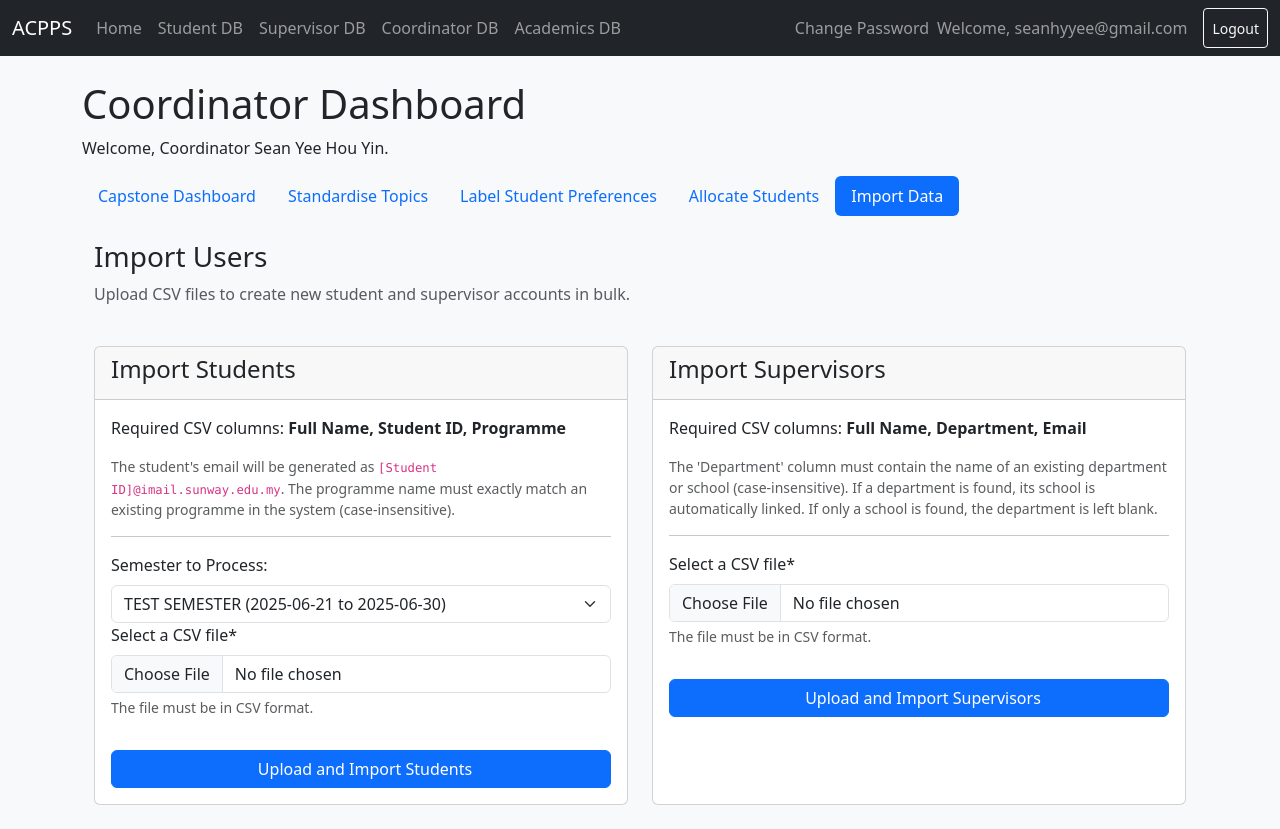
After one commit to SeanYee52/CAPSTONE-2, a Django app: page /dashboards/coordinator/import/ in a window 1280 px wide. The commit adds this page. Run offline with Django 5.2, Linux system fonts and the light colour scheme; a user stored in the database is signed in; data comes from the database, SQL or seed files in the repository; both versions use the stored data as it was after the commit; parts of the project's set-up code (start-up, migrations or seed data) failed here and were passed over; some libraries are stand-ins or nearby versions.

Commit message:
import csv and change password functions

```diff
--- a/ACPPS/ACPPS/settings.py
+++ b/ACPPS/ACPPS/settings.py
@@ -45,6 +45,8 @@ INSTALLED_APPS = [
     'rest_framework',
     'api',
     'widget_tweaks',
+    'crispy_forms',
+    'crispy_bootstrap5',
 ]
 
 MIDDLEWARE = [
@@ -146,3 +148,7 @@ CELERY_RESULT_BACKEND = 'redis://localhost:6379/0' # Stores task results
 CELERY_ACCEPT_CONTENT = ['json']
 CELERY_TASK_SERIALIZER = 'json'
 CELERY_RESULT_SERIALIZER = 'json'
+
+# Crispy Forms Settings
+CRISPY_ALLOWED_TEMPLATE_PACKS = "bootstrap5"
+CRISPY_TEMPLATE_PACK = "bootstrap5"
--- a/ACPPS/dashboards/urls.py
+++ b/ACPPS/dashboards/urls.py
@@ -8,7 +8,8 @@ from .views import (
     CoordinatorStandardizationView,
     CoordinatorLabelingView,
     UpdateProfileView,
-    CoordinatorMatchingView
+    CoordinatorMatchingView,
+    CoordinatorImportView
 )
 
 urlpatterns = [
@@ -20,6 +21,7 @@ urlpatterns = [
     path('coordinator/standardize/', CoordinatorStandardizationView.as_view(), name='coordinator_standardize'),
     path('coordinator/label/', CoordinatorLabelingView.as_view(), name='coordinator_label'),
     path('coordinator/match/', CoordinatorMatchingView.as_view(), name='coordinator_match'),
+    path('coordinator/import/', CoordinatorImportView.as_view(), name='coordinator_import'),
 
     path('update-profile/', UpdateProfileView.as_view(), name='update_profile'),
 ]
--- a/ACPPS/dashboards/views.py
+++ b/ACPPS/dashboards/views.py
@@ -1,3 +1,6 @@
+import csv
+import io
+from django.db import transaction
 from django.shortcuts import render, redirect
 from django.urls import reverse
 from django.views import View
@@ -13,7 +16,8 @@ from users.forms import (
     SupervisorProfileForm,
 )
 from users.models import User, StudentProfile, SupervisorProfile, CoordinatorProfile
-from academics.models import Semester
+from users.forms import CsvImportForm # The new form
+from academics.models import Programme, Department, School, Semester
 
 # --- Mixin for security ---
 class CoordinatorRequiredMixin(LoginRequiredMixin):
@@ -37,7 +41,10 @@ class StudentDashboardView(LoginRequiredMixin, View):
     template_name = 'dashboard/student.html'
 
     def get(self, request, *args, **kwargs):
-        supervisor = SupervisorProfile.objects.get(pk=request.user.studentprofile.supervisor)
+        try:
+            supervisor = SupervisorProfile.objects.get(pk=request.user.studentprofile.supervisor)
+        except:
+            supervisor = None
         if supervisor:
             context = {"supervisor": supervisor}
         else:
@@ -74,6 +81,7 @@ def supervisor_dashboard_view(request):
     # This view is not changed
     return render(request, 'dashboard/supervisor.html')
 
+#region COORDINATOR VIEWS
 class CoordinatorDashboardView(CoordinatorRequiredMixin, View):
     """
     The main overview dashboard for the coordinator.
@@ -91,9 +99,16 @@ class CoordinatorDashboardView(CoordinatorRequiredMixin, View):
             Q(negative_preferences__isnull=False) & ~Q(negative_preferences='')
         ).count()
 
+        students_allocated_count = StudentProfile.objects.filter(
+            supervisor__isnull=False
+        ).count
+
         context = {
             'supervisor_with_standardized_expertise_count': supervisors_with_standardized_expertise_count,
             'students_with_labeled_preferences_count': students_with_labeled_preferences_count,
+            'students_allocated_count': students_allocated_count,
+            'students_count': StudentProfile.objects.all().count(),
+            'supervisors_count': SupervisorProfile.objects.all().count(),
         }
         return render(request, self.template_name, context)
 
@@ -133,7 +148,7 @@ class CoordinatorLabelingView(CoordinatorRequiredMixin, View):
         if selected_semester_id_str:
             try:
                 selected_semester_id = int(selected_semester_id_str)
-                student_profiles_query = student_profiles_query.filter(semester_id=selected_semester_id)
+                student_profiles_query = student_profiles_query.filter(semester__pk=selected_semester_id)
             except (ValueError, TypeError):
                 # If the parameter is invalid, show no profiles
                 student_profiles_query = student_profiles_query.none()
@@ -202,6 +217,185 @@ class CoordinatorMatchingView(CoordinatorRequiredMixin, View):
         }
         return render(request, self.template_name, context)
 
+class CoordinatorImportView(CoordinatorRequiredMixin, View):
+    """
+    Provides a page for coordinators to import students and supervisors
+    from separate CSV files.
+    """
+    template_name = 'dashboard/coordinator_import.html'
+
+    def get(self, request, *args, **kwargs):
+        """Displays the two upload forms on the page."""
+        context = {
+            'student_form': CsvImportForm(),
+            'supervisor_form': CsvImportForm(),
+            'semesters': Semester.objects.all().order_by('-start_date')
+        }
+        return render(request, self.template_name, context)
+
+    def post(self, request, *args, **kwargs):
+        """Handles the form submission for either students or supervisors."""
+        if 'import_students' in request.POST:
+            return self._handle_student_import(request)
+        elif 'import_supervisors' in request.POST:
+            return self._handle_supervisor_import(request)
+        else:
+            messages.error(request, "Invalid submission.")
+            return redirect('coordinator_import') # Assumes a URL name 'coordinator_import'
+
+    def _handle_student_import(self, request):
+        """Processes the uploaded CSV file for students."""
+        form = CsvImportForm(request.POST, request.FILES)
+        if not form.is_valid():
+            messages.error(request, "There was an error with the form. Please upload a valid CSV file.")
+            return redirect('coordinator_import')
+
+        csv_file = form.cleaned_data['csv_file']
+
+        # Decode the file and use DictReader for easy column access
+        try:
+            reader = csv.DictReader(io.TextIOWrapper(csv_file, 'utf-8'))
+            required_headers = {'Full Name', 'Student ID', 'Programme'}
+            if not required_headers.issubset(set(map(str.strip, reader.fieldnames))):
+                messages.error(request, f"CSV file for students must have the headers: {', '.join(required_headers)}")
+                return redirect('coordinator_import')
+        except Exception:
+            messages.error(request, "Could not read the uploaded file. Please ensure it is a valid, UTF-8 encoded CSV.")
+            return redirect('coordinator_import')
+
+        try:
+            selected_semester_id_str = request.POST.get('semester')
+            semester = Semester.objects.get(pk=selected_semester_id_str)
+
+            if not semester:
+                messages.error(request, "Invalid semester. Please select a valid semester.")
+                return redirect('coordinator_import')
+        except Exception:
+            messages.error(request, "Missing semester parameter. Please select a semester before importing students.")
+            return redirect('coordinator_import')
+
+        created_count = 0
+        errors = []
+
+        for i, row in enumerate(reader, start=2):
+            full_name = row.get('Full Name', '').strip()
+            student_id = row.get('Student ID', '').strip()
+            programme_name = row.get('Programme', '').strip()
+
+            if not all([full_name, student_id, programme_name]):
+                errors.append(f"Row {i}: Missing required data (Full Name, Student ID, or Programme).")
+                continue
+
+            email = f"{student_id}@imail.sunway.edu.my"
+
+            if User.objects.filter(email__iexact=email).exists():
+                errors.append(f"Row {i}: User with email {email} already exists. Skipping.")
+                continue
+
+            try:
+                programme = Programme.objects.get(name__iexact=programme_name)
+            except Programme.DoesNotExist:
+                errors.append(f"Row {i}: Programme '{programme_name}' not found in the database. Skipping.")
+                continue
+
+            try:
+                with transaction.atomic(): # Atomic per row to ensure user and profile are created together
+                    password = "defaultPassword123!"
+                    user = User.objects.create_user(
+                        email=email,
+                        full_name=full_name,
+                        password=password,
+                        user_type='student'
+                    )
+                    StudentProfile.objects.create(user=user, programme=programme, semester=semester)
+                    created_count += 1
+            except Exception as e:
+                errors.append(f"Row {i}: A database error occurred for user {email}: {e}")
+
+        # Provide feedback to the user
+        if created_count > 0:
+            messages.success(request, f"Successfully imported {created_count} new students.")
+        if errors:
+            messages.warning(request, "Some rows could not be imported. See errors below.")
+            for error in errors:
+                messages.error(request, error)
+        if created_count == 0 and not errors:
+            messages.info(request, "The uploaded file did not contain any new students to import.")
+
+        return redirect('coordinator_import')
+
+    def _handle_supervisor_import(self, request):
+        """Processes the uploaded CSV file for supervisors."""
+        form = CsvImportForm(request.POST, request.FILES)
+        if not form.is_valid():
+            messages.error(request, "There was an error with the form. Please upload a valid CSV file.")
+            return redirect('coordinator_import')
+
+        csv_file = form.cleaned_data['csv_file']
+
+        try:
+            reader = csv.DictReader(io.TextIOWrapper(csv_file, 'utf-8'))
+            required_headers = {'Full Name', 'Department', 'Email'}
+            if not required_headers.issubset(set(map(str.strip, reader.fieldnames))):
+                messages.error(request, f"CSV file for supervisors must have the headers: {', '.join(required_headers)}")
+                return redirect('coordinator_import')
+        except Exception:
+            messages.error(request, "Could not read the uploaded file. Please ensure it is a valid, UTF-8 encoded CSV.")
+            return redirect('coordinator_import')
+
+        created_count = 0
+        errors = []
+
+        for i, row in enumerate(reader, start=2):
+            full_name = row.get('Full Name', '').strip()
+            email = row.get('Email', '').strip()
+            org_unit_name = row.get('Department', '').strip()
+
+            if not all([full_name, email, org_unit_name]):
+                errors.append(f"Row {i}: Missing required data (Full Name, Department, or Email).")
+                continue
+
+            if User.objects.filter(email__iexact=email).exists():
+                errors.append(f"Row {i}: User with email {email} already exists. Skipping.")
+                continue
+
+            department, school = None, None
+            try: # First, try to find a matching Department
+                department = Department.objects.get(name__iexact=org_unit_name)
+                school = department.school # Infer school from department
+            except Department.DoesNotExist:
+                try: # If not a Department, try to find a matching School
+                    school = School.objects.get(name__iexact=org_unit_name)
+                except School.DoesNotExist:
+                    errors.append(f"Row {i}: Neither a Department nor a School named '{org_unit_name}' was found. Skipping.")
+                    continue
+
+            try:
+                with transaction.atomic():
+                    password = "defaultPassword123!"
+                    user = User.objects.create_user(
+                        email=email,
+                        full_name=full_name,
+                        password=password,
+                        user_type='supervisor'
+                    )
+                    SupervisorProfile.objects.create(user=user, department=department, school=school)
+                    created_count += 1
+            except Exception as e:
+                errors.append(f"Row {i}: A database error occurred for user {email}: {e}")
+
+        # Provide feedback
+        if created_count > 0:
+            messages.success(request, f"Successfully imported {created_count} new supervisors.")
+        if errors:
+            messages.warning(request, "Some rows could not be imported. See errors below.")
+            for error in errors:
+                messages.error(request, error)
+        if created_count == 0 and not errors:
+            messages.info(request, "The uploaded file did not contain any new supervisors to import.")
+
+        return redirect('coordinator_import')
+
 #region PROFILE UPDATE
 @method_decorator(login_required, name='dispatch')
 class UpdateProfileView(View):
@@ -221,9 +415,7 @@ class UpdateProfileView(View):
 
     def get_success_url(self, user):
         """Determines the redirect URL after a successful update."""
-        if CoordinatorProfile.objects.filter(supervisor__user=user).exists():
-            return reverse('coordinator_dashboard')
-        elif hasattr(user, 'supervisorprofile'):
+        if hasattr(user, 'supervisorprofile'):
             return reverse('supervisor_dashboard')
         elif hasattr(user, 'studentprofile'):
             return reverse('student_dashboard')
--- a/ACPPS/templates/academics/academics_base.html
+++ b/ACPPS/templates/academics/academics_base.html
@@ -1,6 +1,6 @@
 {% extends "base.html" %}
 
-{% block title %}Academic Administration - {{ block.super }}{% endblock %}
+{% block title %}Academic Administration{% endblock %}
 
 {% block content %}
     <h2 class="mb-4">Academic Dashboard</h2>
--- a/ACPPS/templates/base.html
+++ b/ACPPS/templates/base.html
@@ -3,7 +3,7 @@
 <head>
     <meta charset="UTF-8">
     <meta name="viewport" content="width=device-width, initial-scale=1.0">
-    <title>{% block title %}Project Allocation System{% endblock %}</title>
+    <title>{% block title %}ACPPS{% endblock %}</title>
 
     <!-- Bootstrap CSS -->
     <link href="https://cdn.jsdelivr.net/npm/bootstrap@5.3.3/dist/css/bootstrap.min.css" rel="stylesheet" integrity="sha384-QWTKZyjpPEjISv5WaRU9OFeRpok6YctnYmDr5pNlyT2bRjXh0JMhjY6hW+ALEwIH" crossorigin="anonymous">
@@ -17,7 +17,7 @@
     <!-- Bootstrap Navbar -->
     <nav class="navbar navbar-expand-lg navbar-dark bg-dark mb-4">
         <div class="container-fluid">
-            <a class="navbar-brand" href="{% url 'home' %}">Project Allocator</a>
+            <a class="navbar-brand" href="{% url 'home' %}">ACPPS</a>
             <button class="navbar-toggler" type="button" data-bs-toggle="collapse" data-bs-target="#navbarNav" aria-controls="navbarNav" aria-expanded="false" aria-label="Toggle navigation">
                 <span class="navbar-toggler-icon"></span>
             </button>
@@ -44,6 +44,7 @@
                 </ul>
                 <div class="navbar-nav ms-auto">
                     {% if user.is_authenticated %}
+                        <li class="nav-item"><a class="nav-link" href="{% url 'password_change' %}">Change Password</a></li>
                         <span class="navbar-text me-3">
                             Welcome, {{ user.email }}
                         </span>
@@ -61,16 +62,6 @@
     <!-- End Navbar -->
 
     <main class="container">
-        <!-- Flash Messages - Placed here to appear on every page -->
-        {% if messages %}
-            {% for message in messages %}
-            <div class="alert alert-{{ message.tags }} alert-dismissible fade show" role="alert">
-                {{ message }}
-                <button type="button" class="btn-close" data-bs-dismiss="alert" aria-label="Close"></button>
-            </div>
-            {% endfor %}
-        {% endif %}
-
         {% block content %}
         {% endblock %}
     </main>
--- a/ACPPS/templates/dashboard/coordinator_base.html
+++ b/ACPPS/templates/dashboard/coordinator_base.html
@@ -11,6 +11,7 @@
         <a class="nav-link {% if request.resolver_match.url_name == 'coordinator_standardize' %}active{% endif %}" href="{% url 'coordinator_standardize' %}">Standardise Topics</a>
         <a class="nav-link {% if request.resolver_match.url_name == 'coordinator_label' %}active{% endif %}" href="{% url 'coordinator_label' %}">Label Student Preferences</a>
         <a class="nav-link {% if request.resolver_match.url_name == 'coordinator_match' %}active{% endif %}" href="{% url 'coordinator_match' %}">Allocate Students</a>
+        <a class="nav-link {% if request.resolver_match.url_name == 'coordinator_import' %}active{% endif %}" href="{% url 'coordinator_import' %}">Import Data</a>
     </nav>
 
     <!-- Django messages will be displayed here -->
--- /dev/null
+++ b/ACPPS/templates/dashboard/coordinator_import.html
@@ -0,0 +1,70 @@
+{% extends "dashboard/coordinator_base.html" %}
+{% load crispy_forms_tags %}
+
+{% block title %}Import Users{% endblock %}
+
+{% block module %}
+<div class="container mt-4">
+    <div class="row mb-4">
+        <div class="col-md-12">
+            <h2 class="h3">Import Users</h2>
+            <p class="text-muted">Upload CSV files to create new student and supervisor accounts in bulk.</p>
+        </div>
+    </div>
+
+    <div class="row">
+        <!-- Student Import Card -->
+        <div class="col-lg-6 mb-4">
+            <div class="card h-100">
+                <div class="card-header">
+                    <h4>Import Students</h4>
+                </div>
+                <div class="card-body">
+                    <p>Required CSV columns: <strong>Full Name, Student ID, Programme</strong></p>
+                    <p class="text-muted small">The student's email will be generated as <code>[Student ID]@imail.sunway.edu.my</code>. The programme name must exactly match an existing programme in the system (case-insensitive).</p>
+                    <hr>
+                    <form method="post" enctype="multipart/form-data">
+                        <label for="semester-input" class="form-label">Semester to Process:</label>
+                        <select name="semester" id="semester-input" class="form-select">
+                            {% for semester in semesters %}
+                                {# Add the 'selected' attribute if this semester is the one being displayed #}
+                                <option value="{{ semester.pk }}" {% if semester.pk == selected_semester_id %}selected{% endif %}>
+                                    {{ semester }}
+                                </option>
+                            {% empty %}
+                                <option value="">No semesters found</option>
+                            {% endfor %}
+                        </select>
+                        {% csrf_token %}
+                        {{ student_form|crispy }}
+                        <button type="submit" name="import_students" class="btn btn-primary mt-3 w-100">
+                            <i class="bi bi-upload me-2"></i>Upload and Import Students
+                        </button>
+                    </form>
+                </div>
+            </div>
+        </div>
+
+        <!-- Supervisor Import Card -->
+        <div class="col-lg-6 mb-4">
+            <div class="card h-100">
+                <div class="card-header">
+                    <h4>Import Supervisors</h4>
+                </div>
+                <div class="card-body">
+                    <p>Required CSV columns: <strong>Full Name, Department, Email</strong></p>
+                    <p class="text-muted small">The 'Department' column must contain the name of an existing department or school (case-insensitive). If a department is found, its school is automatically linked. If only a school is found, the department is left blank.</p>
+                    <hr>
+                    <form method="post" enctype="multipart/form-data">
+                        {% csrf_token %}
+                        {{ supervisor_form|crispy }}
+                        <button type="submit" name="import_supervisors" class="btn btn-primary mt-3 w-100">
+                            <i class="bi bi-upload me-2"></i>Upload and Import Supervisors
+                        </button>
+                    </form>
+                </div>
+            </div>
+        </div>
+    </div>
+</div>
+{% endblock %}
--- a/ACPPS/templates/dashboard/coordinator_match.html
+++ b/ACPPS/templates/dashboard/coordinator_match.html
@@ -21,7 +21,7 @@
                         <option value="">No semesters found</option>
                     {% endfor %}
                 </select>
-                <label for="weightage-input" class="form-label">Allocation Balancing Weightage:</label>
+                <label for="weightage-input" class="form-label mt-3">Allocation Balancing Weightage:</label>
                 <input id="weightage-input" type="number" min="0" max="10" step="0.1">
             </div>
             <button type="button" id="match-btn" class="btn btn-primary" data-url="{% url 'start_matching' %}">Run Matching for Semester</button>
--- a/ACPPS/templates/pages/home.html
+++ b/ACPPS/templates/pages/home.html
@@ -1,7 +1,7 @@
 {% extends "base.html" %}
 {% block title %}Home{% endblock %}
 {% block content %}
-    <h1>Welcome to the Project Allocation System</h1>
+    <h1>Welcome to the Automated Capstone Project Pairing System</h1>
     {% if not user.is_authenticated %}
         <p>Please <a href="{% url 'login' %}">login</a> to continue.</p>
     {% else %}
--- a/ACPPS/templates/users/login.html
+++ b/ACPPS/templates/users/login.html
@@ -55,14 +55,9 @@
                     </div>
 
                     <div class="d-flex align-items-center justify-content-between mt-4 mb-0">
-                        <a class="small" href="#">Forgot Password?</a>
                         <button type="submit" class="btn btn-primary">Login</button>
                     </div>
                 </form>
-
-            </div>
-            <div class="card-footer text-center py-3">
-                <div class="small"><a href="#">Need an account? Sign up!</a></div>
             </div>
         </div>
     </div>
--- a/ACPPS/users/forms.py
+++ b/ACPPS/users/forms.py
@@ -112,3 +112,14 @@ class CoordinatorProfileForm(forms.ModelForm):
         super().__init__(*args, **kwargs)
         self.fields['supervisor'].queryset = SupervisorProfile.objects.filter(coordinatorprofile__isnull=True).select_related('user').order_by('user__email')
         self.fields['supervisor'].label_from_instance = lambda obj: f"{obj.user.full_name} ({obj.user.email})"
+
+
+class CsvImportForm(forms.Form):
+    """
+    A simple form for uploading a CSV file.
+    """
+    csv_file = forms.FileField(
+        label='Select a CSV file',
+        help_text='The file must be in CSV format.',
+        widget=forms.FileInput(attrs={'class': 'form-control', 'accept': '.csv'})
+    )
--- a/ACPPS/users/urls.py
+++ b/ACPPS/users/urls.py
@@ -2,14 +2,24 @@ from django.urls import path
 from django.contrib.auth.views import LogoutView
 from .views import (
     CustomLoginView,
+    CustomPasswordChangeDoneView,
+    CustomPasswordChangeView,
     home_view,
 )
 
 urlpatterns = [
     # Auth
     path('login/', CustomLoginView.as_view(), name='login'),
-    # Django's built-in LogoutView is usually sufficient.
-    # LOGOUT_REDIRECT_URL must be set in settings.py for this to work seamlessly.
+    path(
+        'password/change/',
+        CustomPasswordChangeView.as_view(),
+        name='password_change'
+    ),
+    path(
+        'password/change/done/',
+        CustomPasswordChangeDoneView.as_view(),
+        name='password_change_done'
+    ),
     path('logout/', LogoutView.as_view(), name='logout'),
 
     # A generic home page
```
Also changed, not shown: ACPPS/templates/dashboard/coordinator_master.html (+42 -3 lines), ACPPS/templates/users/password_change.html (added, +26 -0 lines), ACPPS/templates/users/password_change_done.html (added, +19 -0 lines), ACPPS/users/views.py (+16 -3 lines), ACPPS/api/views.py (line endings or trailing spaces), ACPPS/testing.sqlite3.
